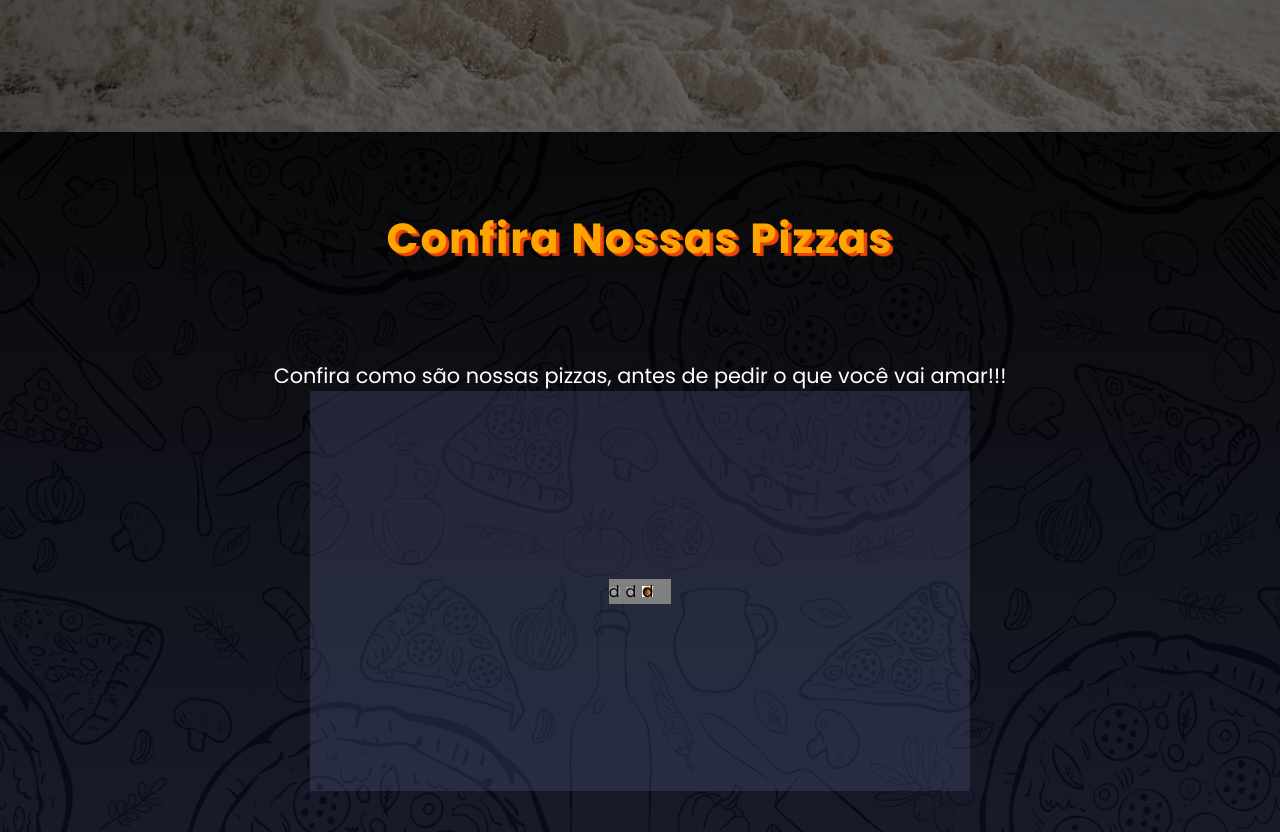
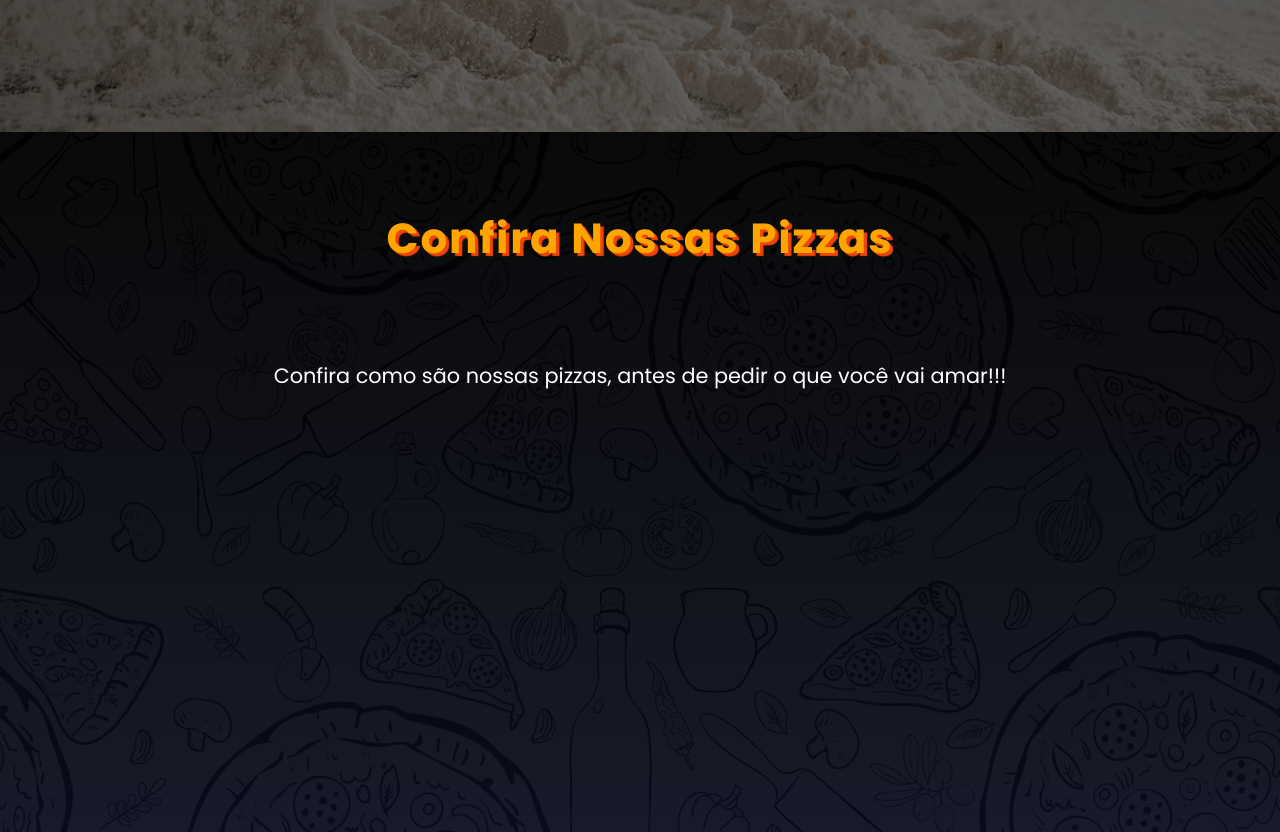
Before and after one commit to SantV7/pizzaria, a React (Vite) app: page / in a window 1280 px wide. Shown: the part 3749-4581 px from the top of the page. Built offline with nearby package versions, Linux system fonts and the light colour scheme; grey boxes are pictures that could not be loaded; the HTML template or start-up script is replaced by a standard one; a web font is replaced by a local one.

Commit message:
Remove fail carrossel and starting remove imgs

```diff
--- a/src/components/PizzaCarrossel.jsx
+++ b/src/components/PizzaCarrossel.jsx
@@ -14,24 +14,6 @@ const PizzaCarrossel = () => {
                     <div className='intro-text-p'>
                         <p>Confira como são nossas pizzas, antes de pedir o que você vai amar!!! </p>
                     </div>
-
-
-
-                    <div className="carrossel-pizza">
-                        <div className="area-products">
-                            <div id='pizza-calabresa' className="carrossel-pizzas-cards">d</div>
-
-                            <div id='pizza-peperoni' className="carrossel-pizzas-cards">d</div>
-
-                            <div id='pizza-doce' className="carrossel-pizzas-cards">d</div>
-
-                            <div id='pizza-queijo-bolonhesa' className="carrossel-pizzas-cards"></div>
-
-                            <div id='drink-strawberry' className="carrossel-pizzas-cards"></div>
-
-                            <div id='drink-orange' className="carrossel-pizzas-cards"></div>
-                        </div>
-                    </div>
                 </div>
             </section>
 
--- a/src/styles/pizzacarrossel.css
+++ b/src/styles/pizzacarrossel.css
@@ -25,80 +25,6 @@
 #pizzacarrossel > .introduction-text >  .intro-text-p {
     color: white;
     font-size: 1.3em;
+    text-align: center;
+    margin-bottom: 30px;
 }
-
-
-#pizzacarrossel  .carrossel-pizza {
-    overflow-x: auto;
-    background-color: rgba(93, 105, 149, 0.252);
-    width: 90%;
-    height: 400px;
-    margin: 0 auto;
-    display: flex;
-    justify-content: center;
-    align-items: center;
-    gap: 10px;
-}
-
-#pizzacarrossel  .carrossel-pizza::-webkit-scrollbar {
-    display: none;
-}
-
-#pizzacarrossel  .carrossel-pizza > .area-products {
-    display: flex;
-    gap: 6px;
-    animation: spin 4s infinite linear;
-    flex-flow: row nowrap;background-color: gray;
-}
-
-#pizzacarrossel  .carrossel-pizza > .area-products {
-    justify-content: center;
-    align-items: center;
-}
-
-
-
-#pizzacarrossel  .carrossel-pizza > .area-products > #pizza-peperoni {
-    background-image: url(../assets/img/pizza-type-two.png);
-    background-size:contain;
-    background-repeat: no-repeat;
-    background-position: center center;
-}
-
-#pizzacarrossel  .carrossel-pizza > .area-products > #pizza-calabresa {
-    background-image: url(../assets/img/pizza-calabresa.jpg);
-    background-size:contain;
-    background-repeat: no-repeat;
-    background-position: center center;
-
-}
-
-
-#pizzacarrossel  .carrossel-pizza > .area-products > #pizza-doce {
-    background-image: url(../assets/img/pizza-mista.png);
-    background-size:contain;
-    background-repeat: no-repeat;
-    background-position: center center;
-}
-
-
-#pizzacarrossel  .carrossel-pizza > .area-products > #pizza-queijo-bolonhesa {
-    background-image: url(../assets/img/pizza-type-3.png);
-    background-size:contain;
-    background-repeat: no-repeat;
-    background-position: center center;
-}
-
-#pizzacarrossel  .carrossel-pizza > .area-products > #drink-strawberry {
-    background-image: url(../assets/img/drink-strawberry.jpg);
-    background-size:contain;
-    background-repeat: no-repeat;
-    background-position: center center;
-}
-
-#pizzacarrossel  .carrossel-pizza > .area-products > #drink-orange {
-    background-image: url(../assets/img/drink-orange.jpg);
-    background-size:contain;
-    background-repeat: no-repeat;
-    background-position: center center;
-}
```
